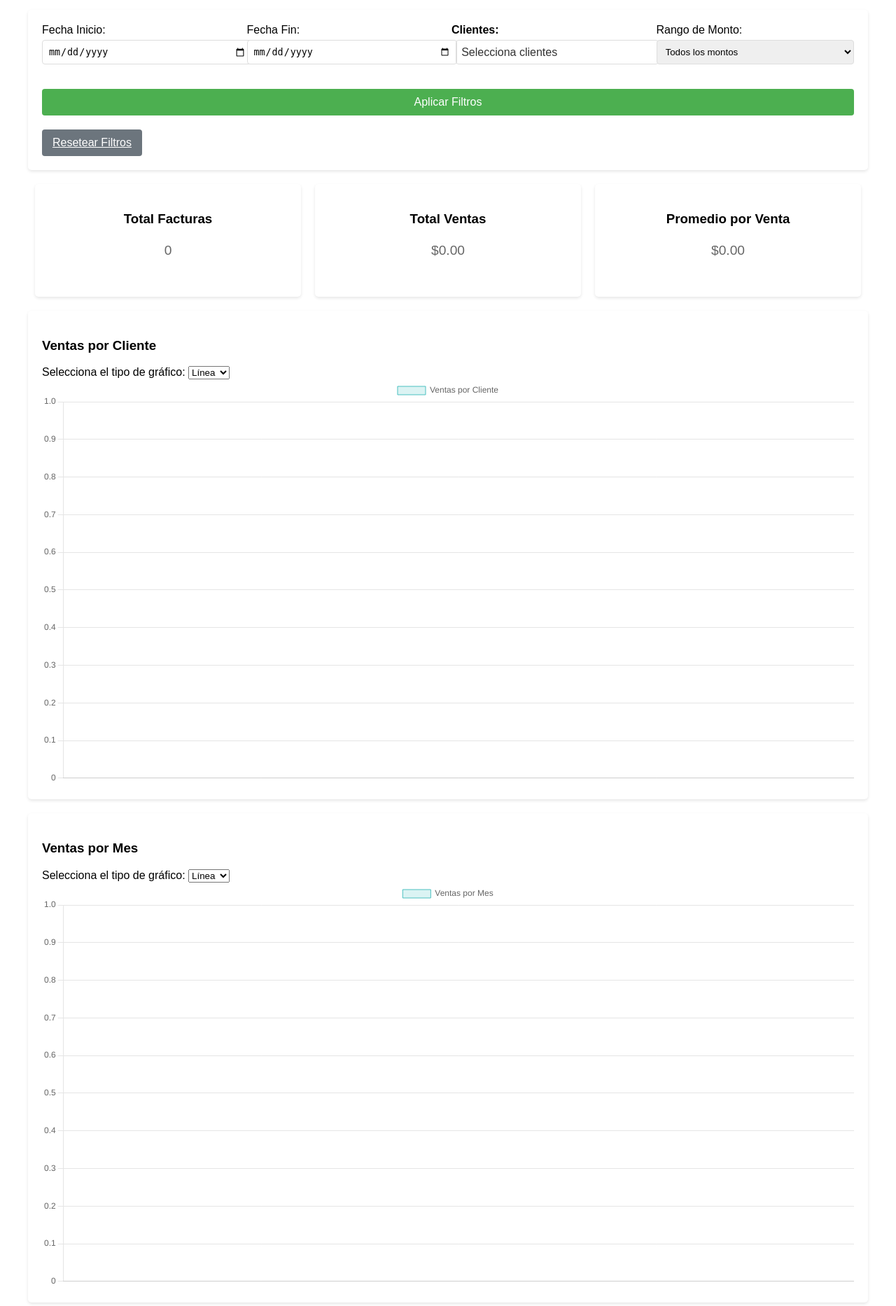
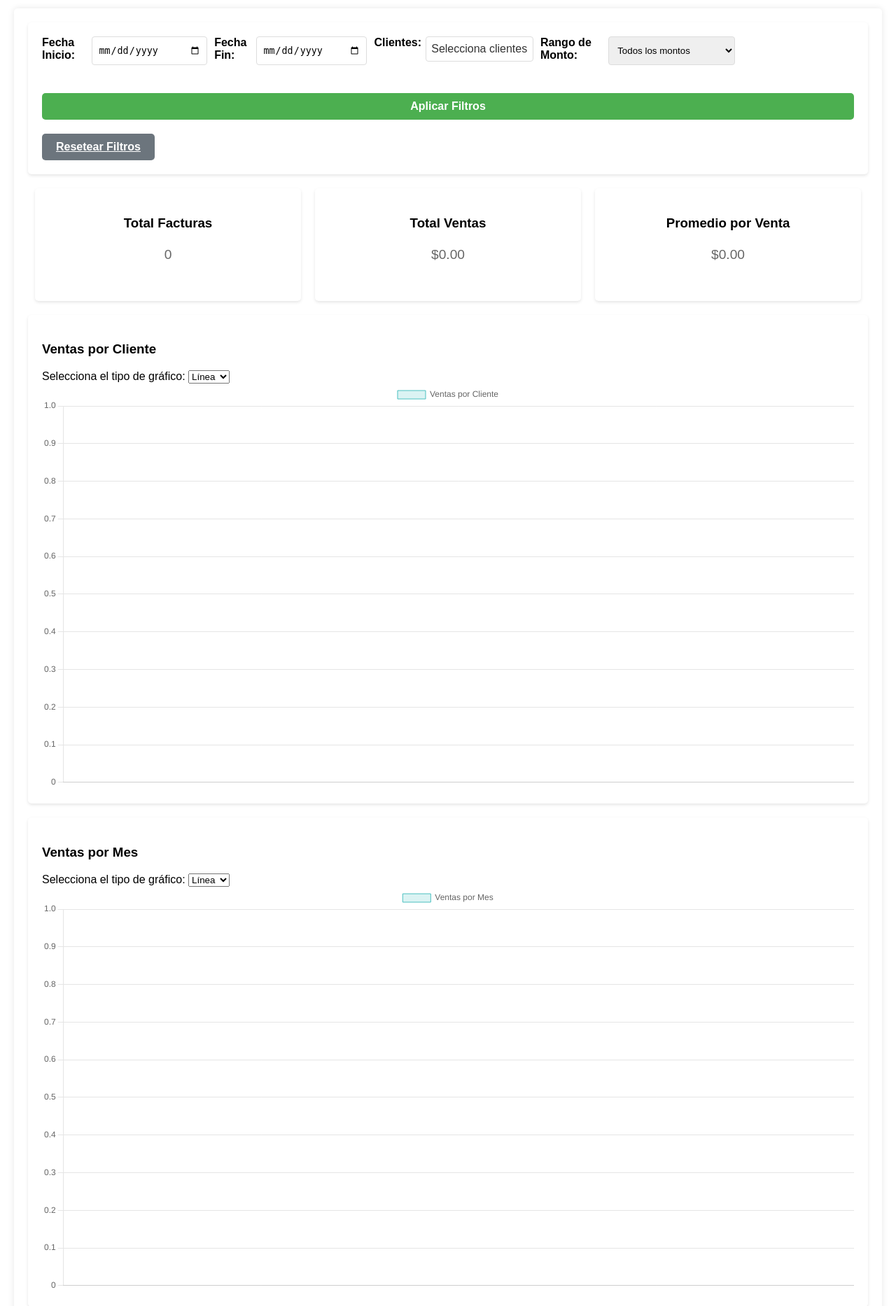
Before and after one commit to elianisrael/pasantia_2024, a Flask app: page /dashboard in a window 1280 px wide. Shown: the part 76-1942 px from the top of the page at 70% size. Run offline with Flask 3, Linux system fonts and the light colour scheme; a user stored in the database is signed in.

Commit message:
mejora de dashboard

```diff
--- a/project_pasantia/static/styles.css
+++ b/project_pasantia/static/styles.css
@@ -608,10 +608,12 @@ h2 {
             top: 50%;
         }
         .dashboard-container {
-            max-width: 1200px;
-            margin: 20px auto;
-            padding-top: 50px; /* Ajusta este valor según la altura de la navbar */
-
+            max-width: 1500px;
+            margin: 50px auto;
+            padding: 20px;
+            background-color: #fff;
+            border-radius: 5px;
+            box-shadow: 0 0 10px rgba(0, 0, 0, 0.1);
         }
         .filters-section {
             background-color: #ffffff;
@@ -622,35 +624,42 @@ h2 {
         }
         .filters-form {
             display: flex;
+            width:50;
             flex-wrap: wrap;
             gap: 10px;
         }
         .filter-group {
-            flex: 1;
-            min-width: 200px;
+            display: flex;
+            justify-content: space-between;
+            position: relative;
+            margin-bottom: 20px;
         }
         .filter-group label {
             display: block;
             margin-bottom: 5px;
+            font-weight: bold;
         }
         .filter-group input,
         .filter-group select {
-            width: 100%;
+            width: 85%;
             padding: 8px;
             border: 1px solid #ddd;
             border-radius: 4px;
         }
         .filter-button,
         .reset-button {
-            padding: 10px 15px;
-            background-color: #007bff;
-            color: white;
+            display:block;
+            padding: 10px 20px;
+            font-size: 16px;
+            font-weight: bold;
+            text-align: center;
             border: none;
-            border-radius: 4px;
+            border-radius: 5px;
             cursor: pointer;
         }
         .reset-button {
             background-color: #6c757d;
+            color: #fff;
         }
         .summary-cards {
             display: flex;
@@ -680,39 +689,39 @@ h2 {
             min-width: 300px;
         }
         /* ... otros estilos ... */
-        select[multiple] {
+        /* select[multiple] {
             width: 100%;
             height: 150px;
             padding: 8px;
             border: 1px solid #ddd;
             border-radius: 4px;
-        }
-        .checkbox-container {
-        max-height: 200px;
+        } */
+        /* .checkbox-container {
+        max-height: 500px;
         overflow-y: auto;
         border: 1px solid #ddd;
         padding: 10px;
         border-radius: 4px;
-    }
-    .checkbox-item {
+    } */
+    /* .checkbox-item {
         margin-bottom: 5px;
     }
     .checkbox-item label {
-        margin-left: 5px;
-    }
+        margin-left: 15px;
+    } */
 
     /* Estilo del contenedor principal */
-    .filter-group {
-        position: relative; /* Para que el contenedor de la lista se posicione correctamente */
-        width: 200px; /* Ancho aumentado para evitar colisión con otros filtros */
-        margin-bottom: 10px; /* Espacio inferior para evitar superposición con otros filtros */
-    }
+    /* .filter-group {
+        position: relative;
+        width: 10px;
+        margin-bottom: 5px;
+    } */
 
     /* Estilo de la lista de clientes desplegable */
     .checkbox-container {
         display: none;
         position: absolute;
-        top: calc(100% + 5px); /* Espacio entre el área de selección y la lista */
+        top: calc(100% + 1px);
         left: 0;
         width: 100%;
         max-height: 200px;
@@ -724,15 +733,15 @@ h2 {
         z-index: 10;
     }
     .checkbox-item {
-        padding: 8px; /* Espaciado ajustado */
-        font-size: 14px; /* Tamaño de fuente */
+        padding: 5px;
+        font-size: 14px;
         cursor: pointer;
     }
     .checkbox-item:hover {
         background-color: #f0f0f0; /* Efecto hover para mejor visibilidad */
     }
     .checkbox-item.selected {
-        background-color: #d0e7ff; /* Color de fondo para los seleccionados */
+        background-color: #c4e02a; /* Color de fondo para los seleccionados */
         color: #000; /* Cambia el color del texto para mejor visibilidad */
     }
     /* Mostrar lista desplegable cuando está activa */
--- a/project_pasantia/templates/dashboard.html
+++ b/project_pasantia/templates/dashboard.html
@@ -11,6 +11,7 @@
 
    <nav class="navbar">
     <ul class="menu">
+        <!-- <li><a href="{{ url_for('upload_files') }}">Ver Último Reporte</a></li> -->
         <li><a href="/index">Subir Archivos</a></li>
         <li><a href="/dashboard">Dashboard</a></li>
         <li><a href="/reportes.anteriores">Reportes</a></li>
@@ -27,6 +28,9 @@
 
 </nav>
 <body class="bodydashboard">
+    <div class="navigation-buttons">
+        <a href="{{ url_for('upload_files') }}" class="btn-nav">Cargar Nuevos Archivos</a>
+    </div>
     <div class="dashboard-container">
         <!-- Sección de Filtros -->
         <div class="filters-section">
@@ -44,12 +48,21 @@
 
                 <div class="filter-group">
                     <label for="clientes-select" style="font-weight: bold;">Clientes:</label>
-                    <span id="selected-client" style="cursor: pointer; color: #333; border: 1px solid #ddd; padding: 7.7px; display: inline-block; border-radius: 4px; width: calc(100% - 9px); text-align: left; margin-left: 5.5px; margin-bottom: 5px;">Selecciona clientes</span>
+                    <!-- Botón de selección de clientes -->
+                    <span id="selected-client" style="cursor: pointer; color: #333; border: 1px solid #ddd; padding: 7.7px; display: inline-block; border-radius: 4px; width: calc(100% - 9px); text-align: left; margin-left: 5.5px; margin-bottom: 5px;">
+                        Selecciona clientes
+                    </span>
+
+                    <!-- Lista desplegable de checkboxes -->
                     <div id="clientes-list" class="checkbox-container hidden">
+                        <div>
+                            <input type="checkbox" id="select-all" style="margin-right: 5px;">
+                            <label for="select-all"><strong>Seleccionar todos</strong></label>
+                        </div>
                         {% for cliente in clientes_unicos %}
                         <div class="checkbox-item" data-cliente="{{ cliente }}">
                             <input type="checkbox" name="clientes[]" value="{{ cliente }}" class="hidden-checkbox"
-                                {% if cliente in clientes_filtro %}checked{% endif %}>
+                                {% if cliente in clientes_filtro %}checked{% endif %} style="margin-right: 5px;">
                             <label>{{ cliente }}</label>
                         </div>
                         {% endfor %}
@@ -132,7 +145,6 @@
 
 
         <script>
-
                     // Alternar visibilidad de la lista de clientes al hacer clic en el texto
                     document.getElementById('selected-client').addEventListener('click', function(event) {
                         const clientesList = document.getElementById('clientes-list');
--- a/project_pasantia/templates/reportes.html
+++ b/project_pasantia/templates/reportes.html
@@ -29,6 +29,7 @@
 </head>
 <nav class="navbar">
     <ul class="menu">
+        <!-- <li><a href="{{ url_for('upload_files') }}">Archivos Cargados</a></li> -->
         <li><a href="/index">Subir Archivos</a></li>
         <li><a href="/dashboard">Dashboard</a></li>
         <li><a href="/reportes.anteriores">Reportes</a></li>
```
Also changed, not shown: project_pasantia/app.db.
